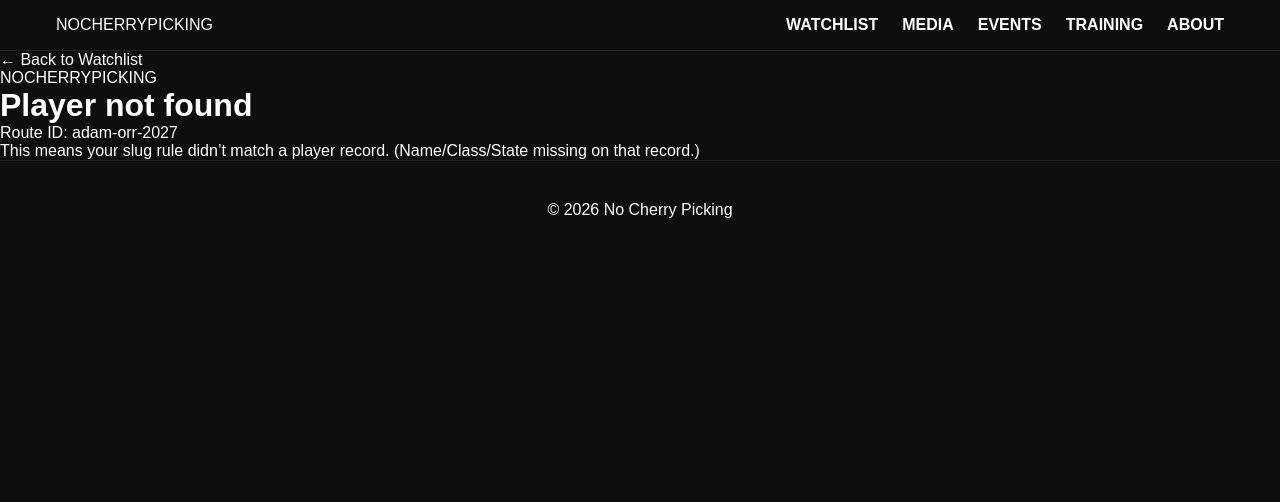
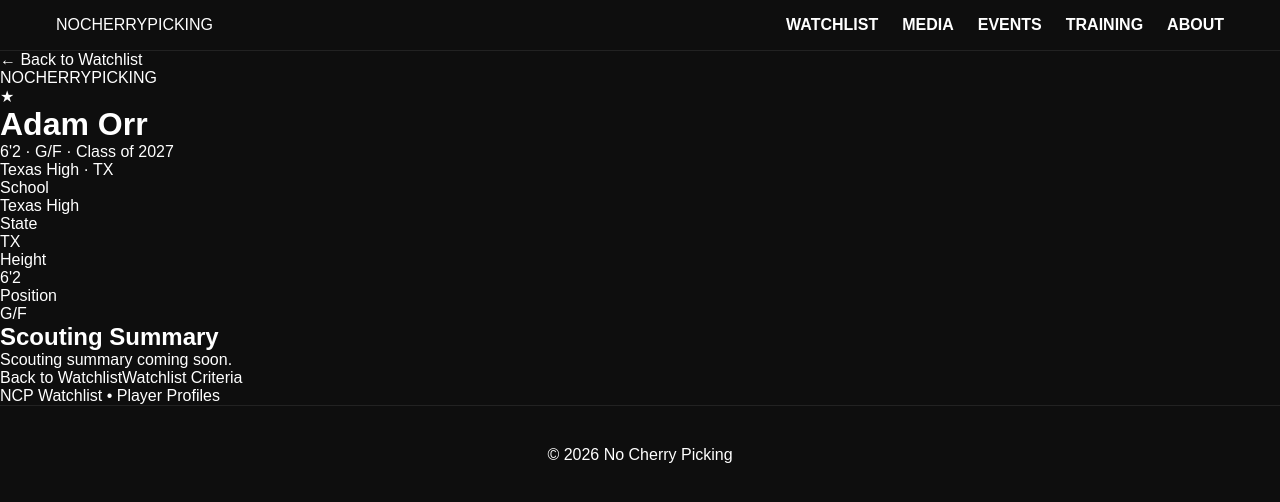
Before and after one commit to nocherrypicking-ra/ncphoops, a Next.js app: page /watchlist/adam-orr-2027 in a window 1280 px wide. Shown: the top 502 px of the page. Built offline with nearby package versions, Linux system fonts and the light colour scheme.

Commit message:
Update page.tsx

```diff
--- a/app/watchlist/[id]/page.tsx
+++ b/app/watchlist/[id]/page.tsx
@@ -8,7 +8,7 @@ const slugify = (s: string) =>
     .replace(/(^-|-$)/g, "");
 
 // MUST match WatchlistClient.tsx
-const playerSlug = (p: any) => slugify(`${p.name}-${p.classYear}-${p.state}`);
+const playerSlug = (p: any) => slugify(p.id || `${p.name}-${p.classYear}` || p.name);
 
 function Stars({ n }: { n: number }) {
   const count = Math.max(0, Math.min(5, n || 0));
```
